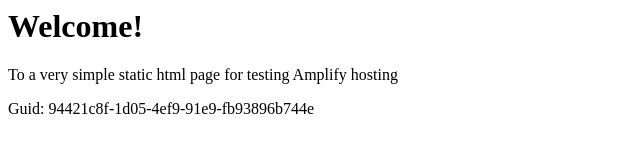
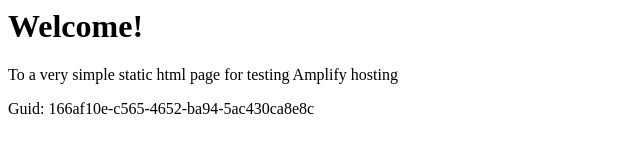
Before and after one commit to aws-aemilia-gru/Github-PR-Commit-Integration-Test-DoNotTouch-GitHubWebhookPushCanaryTest-v1-prod-sa-east-1, a website: page src/index.html in a window 1280 px wide. Shown: the full height of the page, 0-640 px from the left. Drawn offline with Linux system fonts and the light colour scheme.

Commit message:
commit from integ tests

```diff
--- a/src/index.html
+++ b/src/index.html
@@ -12,6 +12,6 @@
 <body>
     <h1>Welcome!</h1>
     <p>To a very simple static html page for testing Amplify hosting</p>
-    <p>Guid: 94421c8f-1d05-4ef9-91e9-fb93896b744e</p></body>
+    <p>Guid: 166af10e-c565-4652-ba94-5ac430ca8e8c</p></body>
 
 </html>
```
